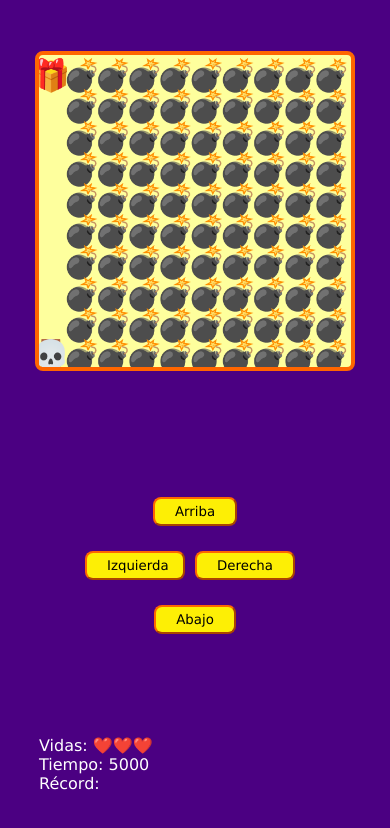
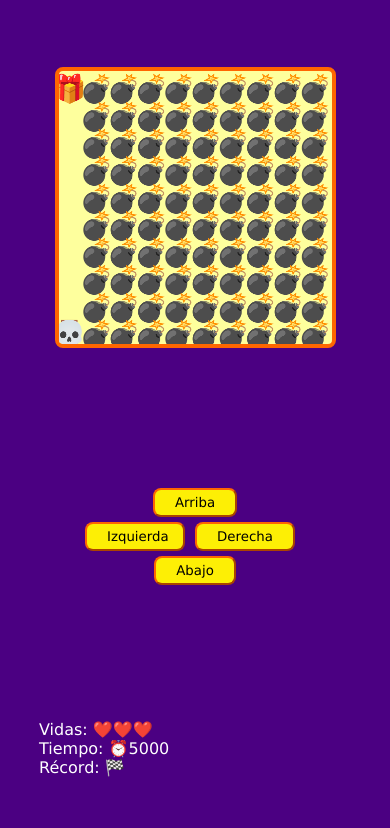
Before and after one commit to Mattheeewww30/Taller-VideoJuego-JavaScript, a plain HTML site: page index.html in a window 390 px wide. Drawn offline with Linux system fonts and the light colour scheme.

Commit message:
Solución de algunos errores.

```diff
--- a/game.js
+++ b/game.js
@@ -36,11 +36,14 @@ let bombPositions = []
 function setCanvas(){
 
     if (window.innerHeight > window.innerWidth){
-        canvasSize = window.innerWidth * 0.8
+        canvasSize = window.innerWidth * 0.7
     }
     else {
-        canvasSize = window.innerHeight * 0.8
+        canvasSize = window.innerHeight * 0.7
     }
+
+    canvasSize = Number(canvasSize.toFixed(0))
+
     canvas.setAttribute("width", canvasSize)
     canvas.setAttribute("height", canvasSize)
     elementSize = canvasSize / 10
--- a/index.html
+++ b/index.html
@@ -20,8 +20,8 @@
 
         <div class="messages">
             <p>Vidas: <span id="lives"></span> </p>
-            <p>Tiempo: <span id="time"></span> </p>
-            <p>Récord: <span id="record"></span> </p>
+            <p>Tiempo: ⏰<span id="time"></span> </p>
+            <p>Récord: 🏁<span id="record"></span> </p>
             <p id="result"></p>
         </div>
     </div>
--- a/styles.css
+++ b/styles.css
@@ -56,6 +56,6 @@ p {
 }
 
 @media(max-width:440px) {
-    button{margin-top:25px}
+    button{margin-top:5px}
     #up,#down{margin-left:100%;margin-right:100%}
 }
```
